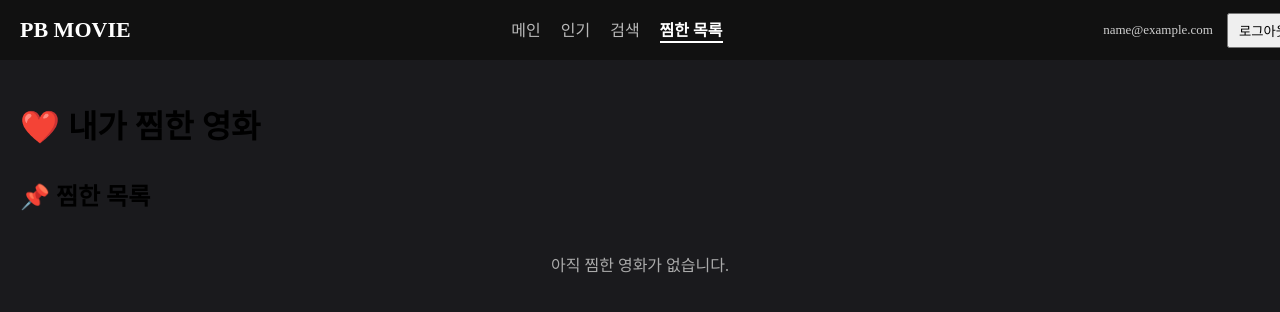
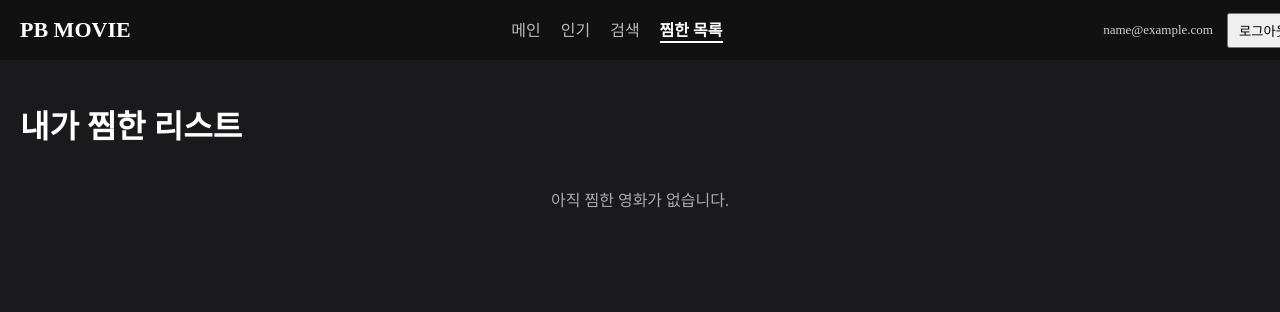
Before and after one commit to Yun-hanseo/pb_project3, a Vue app: page /wishlist in a window 1280 px wide. Shown: the top 312 px of the page. Built offline with nearby package versions, Linux system fonts and the light colour scheme; sample sign-in values are in the browser's storage.

Commit message:
wishlist 수정 > 간단한 디자인 수정

```diff
--- a/src/components/Wishlist/Wishlist.vue
+++ b/src/components/Wishlist/Wishlist.vue
@@ -2,12 +2,10 @@
   <div class="wishlist-page">
 
     <!-- 페이지 제목 -->
-    <h1 class="title">❤️ 내가 찜한 영화</h1>
+    <h1 class="title">내가 찜한 리스트</h1>
 
     <!-- ================= 찜 리스트 ================= -->
     <section class="list-section">
-      <h2 class="section-title">📌 찜한 목록</h2>
-
       <div v-if="pagedMovies.length" class="table-grid">
         <WishlistItem
             v-for="movie in pagedMovies"
@@ -89,14 +87,12 @@ watch(page, () => {
 <style scoped>
 .wishlist-page {
   padding: 20px;
+  color:white;
 }
 
 .title {
   margin-bottom: 30px;
-}
-
-.section-title {
-  margin: 20px 0 14px;
+  color:white;
 }
 
 /* 테이블 */
```
